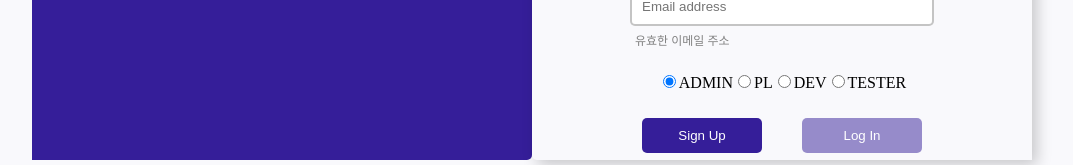
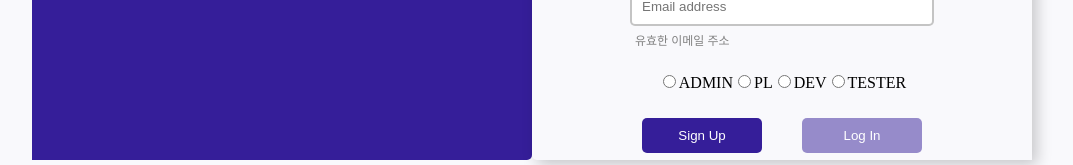
Before and after one commit to Soft-Gallery/issue-management-frontEnd, a React (Create React App) app: page /signUp in a window 1280 px wide. Shown: the part 490-655 px from the top of the page, without its empty margins (108-1181 px from the left). Built offline with nearby package versions, Linux system fonts and the light colour scheme.

Commit message:
refactor: 코드 리뷰 후 수정

```diff
--- a/src/feature/auth/remotes/postLogin.ts
+++ b/src/feature/auth/remotes/postLogin.ts
@@ -1,22 +1,23 @@
 import { client } from '../../../shared/remotes/axios';
+import saveTokenToLocalStorage from '../function/saveTokenToLocalStorage';
 
-export default function postLogin(id: string, password: string) {
+export default function postLogin(id: string, password: string): Promise<true|false> {
 
   const userData = new FormData();
   userData.append('id', id);
   userData.append('password', password);
 
-  const loginUser = async (userData: FormData) => {
+  const loginUser = async (userData: FormData):Promise<true|false> => {
     try {
       const response = await client.post('/user/signin', userData);
       const userToken = response.headers.authorization;
-      console.log('User Login successfully:', response);
-      return response;
+      saveTokenToLocalStorage(userToken);
+      return true;
     } catch (error) {
-      console.error('Error Login user:');
+      alert('error logining user!');
       return false;
     }
-  };
+  }
 
   return loginUser(userData);
 }
--- a/src/feature/auth/remotes/postSignUp.ts
+++ b/src/feature/auth/remotes/postSignUp.ts
@@ -2,15 +2,6 @@ import { client } from '../../../shared/remotes/axios';
 import { UserAccountType } from '../type/types';
 
 export default function postSignUp(id: string, password: string, name: string, email: string, role: string) {
-  if(role === "ADMIN"){
-    role = "ROLE_ADMIN";
-  } else if(role === "PL"){
-    role = "ROLE_PL";
-  } else if(role === "DEV"){
-    role = "ROLE_DEV";
-  } else if(role === "TESTER"){
-    role = "ROLE_TESTER";
-  }
 
   const userData = {
     "id": id,
@@ -27,7 +18,7 @@ export default function postSignUp(id: string, password: string, name: string, e
       return true;
     } catch (error) {
       console.error('Error registering user:');
-      return false;
+      return error;
     }
   };
 
--- a/src/pages/LoginPage.tsx
+++ b/src/pages/LoginPage.tsx
@@ -20,13 +20,8 @@ const LoginPage: React.FC = () => {
 
     const postResult = await postLogin(id, password);
 
-    if (postResult != false) {
-      const userToken = postResult.headers.authorization;
-      saveTokenToLocalStorage(userToken);
-      alert('로그인 성공!');
+    if (postResult) {
       navigate('/');
-    } else {
-      alert('로그인 실패');
     }
   };
 
@@ -41,8 +36,7 @@ const LoginPage: React.FC = () => {
   return (
     <Container>
       <LoginContainer>
-        <p>로고 이미지</p>
-        <h2 style={{ marginBottom: 50 }}>Program Pasooggun</h2>
+        <p style={{ marginBottom: 50 }}>프로그램 판다 텍스트 이미지 </p>
         <Form onSubmit={loginSubmit}>
           <FormElement>
             <Input
--- a/src/pages/SignUpPage.tsx
+++ b/src/pages/SignUpPage.tsx
@@ -125,16 +125,16 @@ const SignUpPage: React.FC = () => {
           <FormElement>
             <Role>
               <label>
-                <input type="radio" name="role" value="ADMIN" checked={role === 'ADMIN'} onChange={handleRoleChange} />ADMIN
+                <input type="radio" name="role" value="ROLE_ADMIN" checked={role === 'ROLE_ADMIN'} onChange={handleRoleChange} />ADMIN
               </label>
               <label>
-                <input type="radio" name="role" value="PL" checked={role === 'PL'} onChange={handleRoleChange} />PL
+                <input type="radio" name="role" value="ROLE_PL" checked={role === 'ROLE_PL'} onChange={handleRoleChange} />PL
               </label>
               <label>
-                <input type="radio" name="role" value="DEV" checked={role === 'DEV'} onChange={handleRoleChange} />DEV
+                <input type="radio" name="role" value="ROLE_DEV" checked={role === 'ROLE_DEV'} onChange={handleRoleChange} />DEV
               </label>
               <label>
-                <input type="radio" name="role" value="TESTER" checked={role === 'TESTER'} onChange={handleRoleChange} />TESTER
+                <input type="radio" name="role" value="ROLE_TESTER" checked={role === 'ROLE_TESTER'} onChange={handleRoleChange} />TESTER
               </label>
             </Role>
           </FormElement>
```
